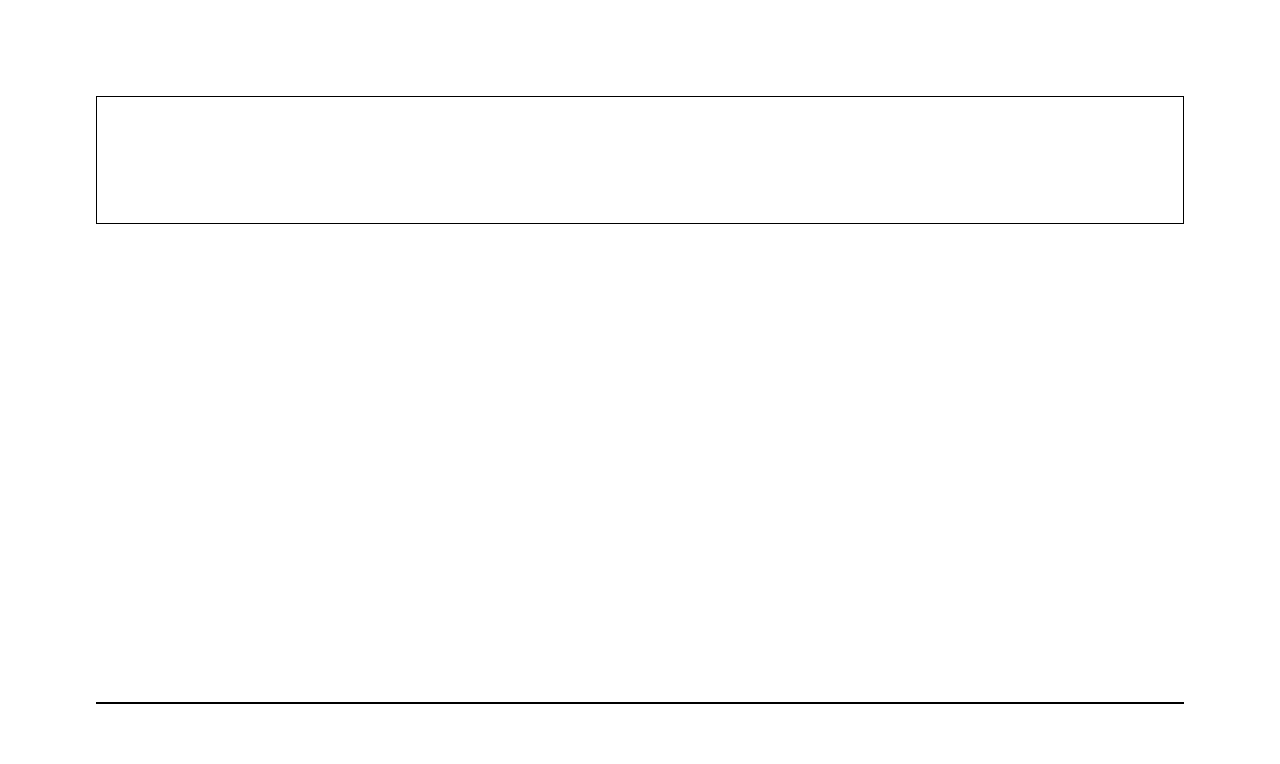
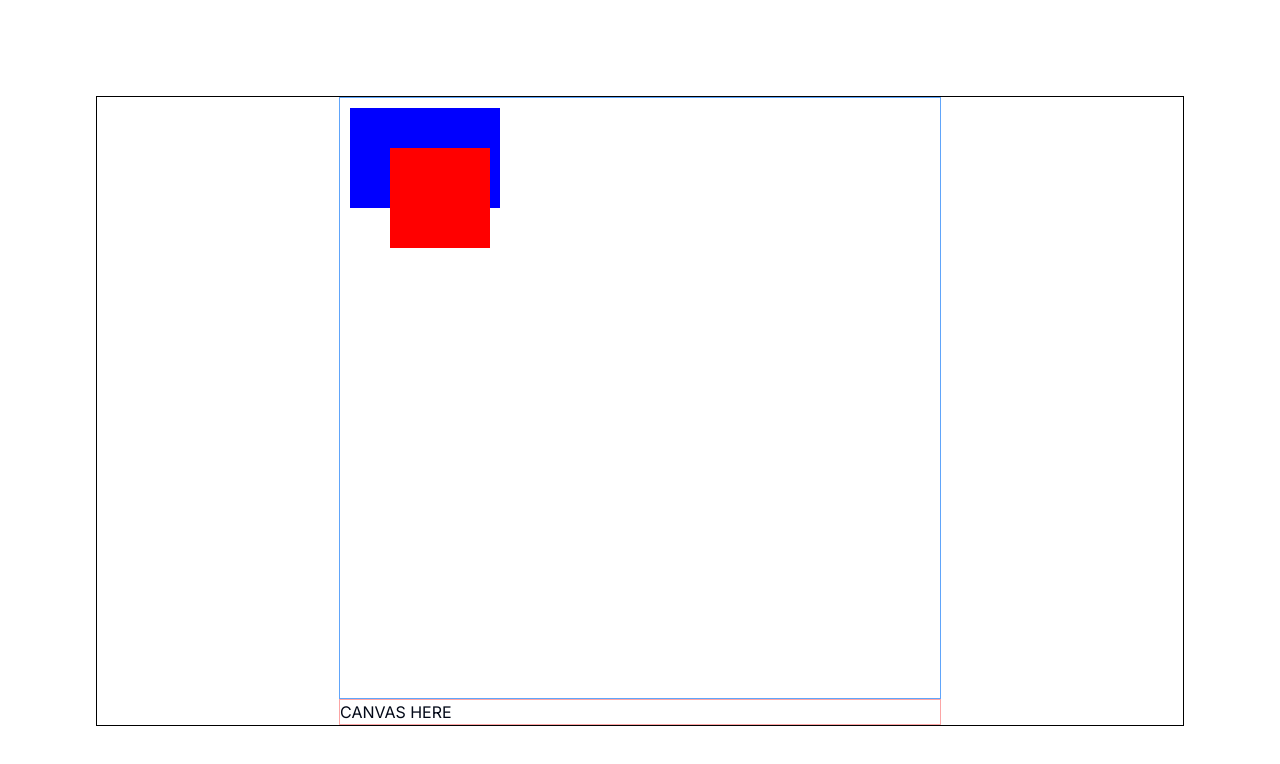
Before and after one commit to winzamark123/ACC-LKA-Simulation, a Next.js app: page / in a window 1280 px wide. Shown: the top 764 px of the page. Built offline with nearby package versions, Linux system fonts and the light colour scheme.

Commit message:
Structure Init

```diff
--- a/src/app/page.tsx
+++ b/src/app/page.tsx
@@ -1,9 +1,11 @@
+'use client';
+import IndexCanvas from '@/components/IndexCanvas';
 export default function Home() {
   return (
     <main className="flex min-h-screen flex-col items-center justify-between p-24">
-      <div className="flex h-32 w-full flex-col border border-black"></div>
-
-      <div className="flex w-full flex-col border border-black"></div>
+      <div className="flex w-full flex-col items-center justify-center border border-black">
+        <IndexCanvas width={600} height={600} />
+      </div>
     </main>
   );
 }
--- /dev/null
+++ b/src/components/Car.ts
@@ -0,0 +1,30 @@
+export default class Car {
+  x: number;
+  y: number;
+  width: number;
+  height: number;
+
+  speed: number;
+  acceleration: number;
+  maxSpeed: number;
+  friction: number;
+  angle: number;
+
+  constructor(x: number, y: number, width: number, height: number) {
+    this.x = x;
+    this.y = y;
+    this.width = width;
+    this.height = height;
+
+    this.speed = 1;
+    this.acceleration = 0;
+    this.maxSpeed = 10;
+    this.friction = 0.5;
+    this.angle = 0;
+  }
+
+  draw(context: CanvasRenderingContext2D) {
+    context.fillStyle = 'red';
+    context.fillRect(this.x, this.y, this.width, this.height); // draws a rectangle
+  }
+}
--- /dev/null
+++ b/src/components/IndexCanvas.tsx
@@ -0,0 +1,45 @@
+import { useRef, useEffect } from 'react';
+import Car from './Car';
+
+interface IndexCanvasProps {
+  width: number;
+  height: number;
+}
+
+// RequestAnimationFrame?
+
+export default function IndexCanvas({ width, height }: IndexCanvasProps) {
+  const canvasRef = useRef<HTMLCanvasElement | null>(null);
+  const mainCar = new Car(50, 50, 100, 100);
+
+  useEffect(() => {
+    const canvas = canvasRef.current;
+    if (canvas === null) {
+      return;
+    }
+    const context = canvas.getContext('2d');
+
+    if (context === null) {
+      return;
+    }
+
+    // Draw a simple rectangle
+    context.fillStyle = '#0000FF'; // blue color
+    context.fillRect(10, 10, 150, 100); // draws a rectangle
+    mainCar.draw(context);
+  }, []);
+
+  return (
+    <main>
+      <canvas
+        ref={canvasRef}
+        className="border border-blue-400"
+        width={width}
+        height={height}
+      ></canvas>
+      <div className="border border-red-300">
+        <h1>CANVAS HERE</h1>
+      </div>
+    </main>
+  );
+}
```
Also changed, not shown: src/types/index.d.ts (added).
